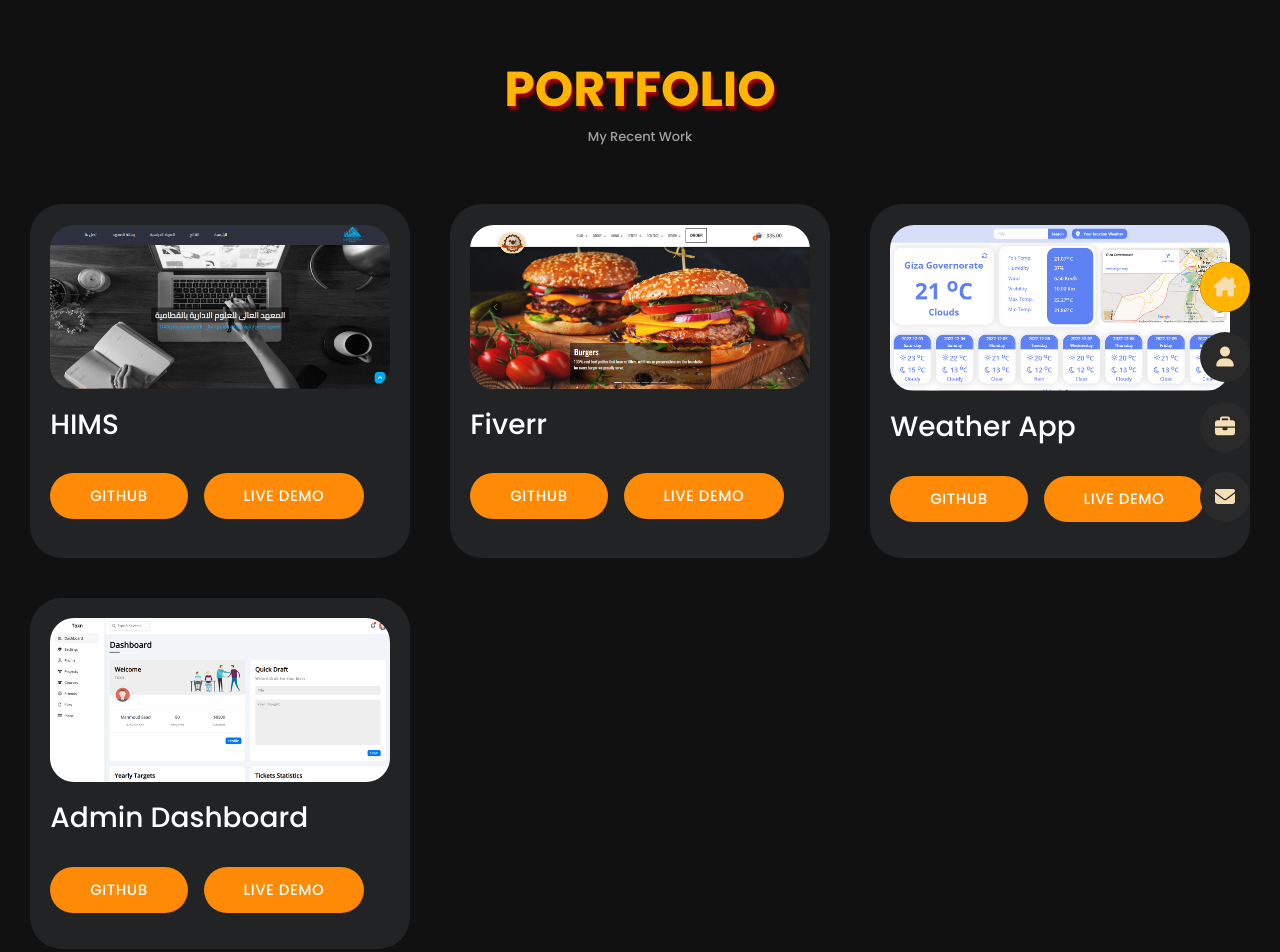
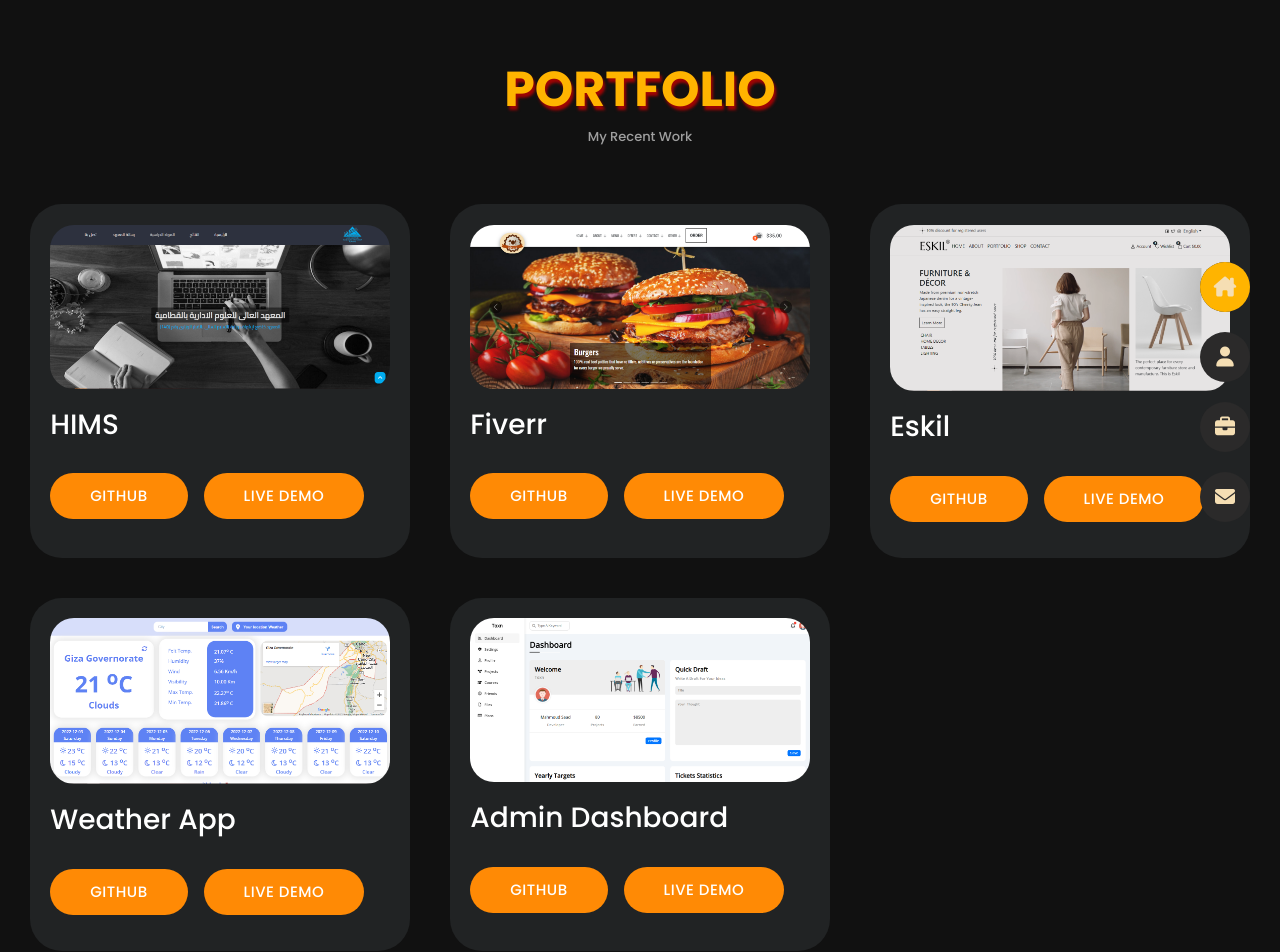
Before and after one commit to Toxn-boybot/my-portfolio, a React (Create React App) app: page /#/portfolio in a window 1280 px wide. Shown: the top 952 px of the page. Built offline with nearby package versions, Linux system fonts and the light colour scheme.

Commit message:
update build for gh-pages

```diff
--- a/src/components/portfolio/Portfolio.jsx
+++ b/src/components/portfolio/Portfolio.jsx
@@ -4,6 +4,7 @@ import HIMS from '../../assets/img/hims.png';
 import Fiverr from '../../assets/img/fiverr.png';
 import WeatherApp from '../../assets/img/weatherapp.png';
 import Dashboard from '../../assets/img/dashboard.png';
+import Eskil from '../../assets/img/eskil.png';
 import Header from '../header/Header';
 import Preloader from './../preloader/Preloader';
 const portfolio = () => {
@@ -61,6 +62,28 @@ const portfolio = () => {
 				</article>
 				<article className='portfolio-item'>
 					<div className='portfolio-item-img'>
+						<img src={Eskil} alt='' />
+					</div>
+					<h3>Eskil</h3>
+					<div className='portfolio-item-cta'>
+						<a
+							href='https://github.com/Toxn-boybot/E-Commerce-ESKIL'
+							className='btn'
+							target='_blank'
+						>
+							Github
+						</a>
+						<a
+							href='https://toxn-boybot.github.io/E-Commerce-ESKIL/#/'
+							className='btn '
+							target='_blank'
+						>
+							Live Demo
+						</a>
+					</div>
+				</article>
+				<article className='portfolio-item'>
+					<div className='portfolio-item-img'>
 						<img src={WeatherApp} alt='' />
 					</div>
 					<h3>Weather App</h3>
@@ -81,6 +104,7 @@ const portfolio = () => {
 						</a>
 					</div>
 				</article>
+
 				<article className='portfolio-item'>
 					<div className='portfolio-item-img'>
 						<img src={Dashboard} alt='' />
```
Also changed, not shown: src/assets/img/eskil.png (added).
